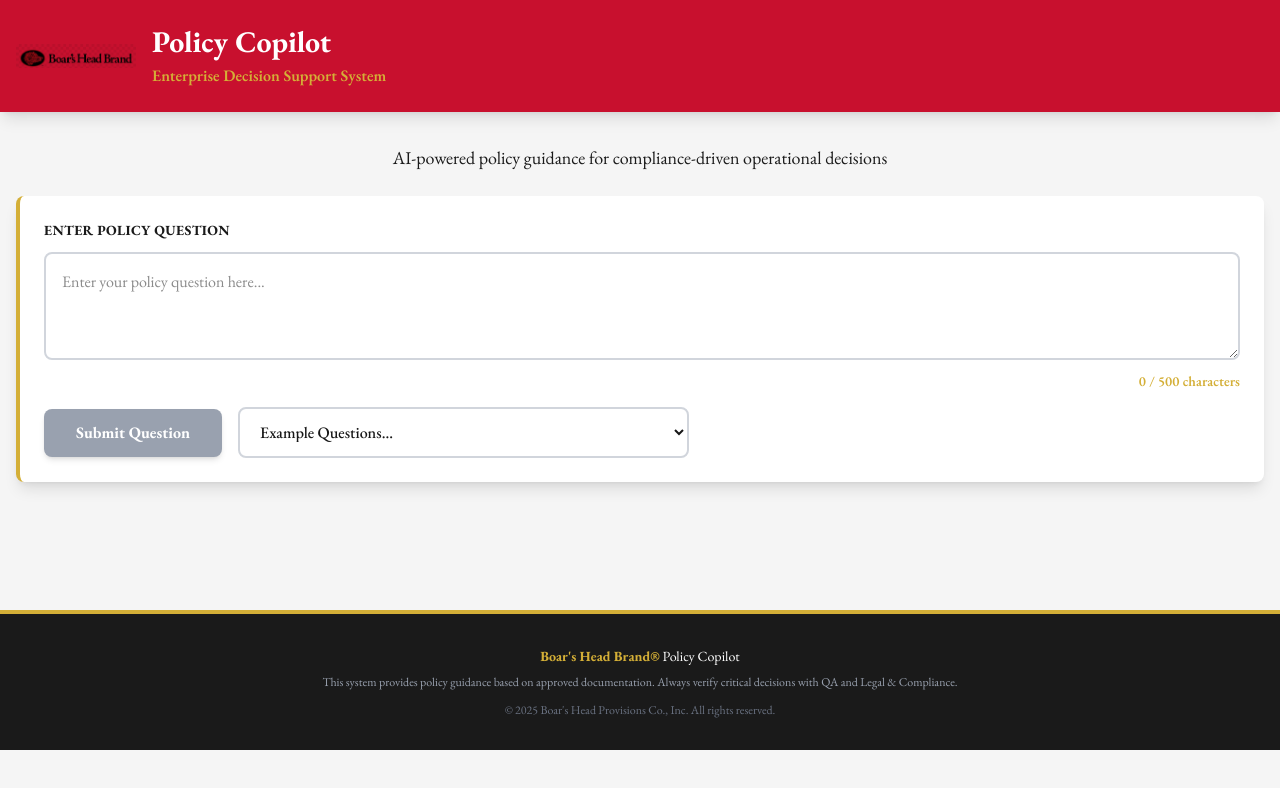
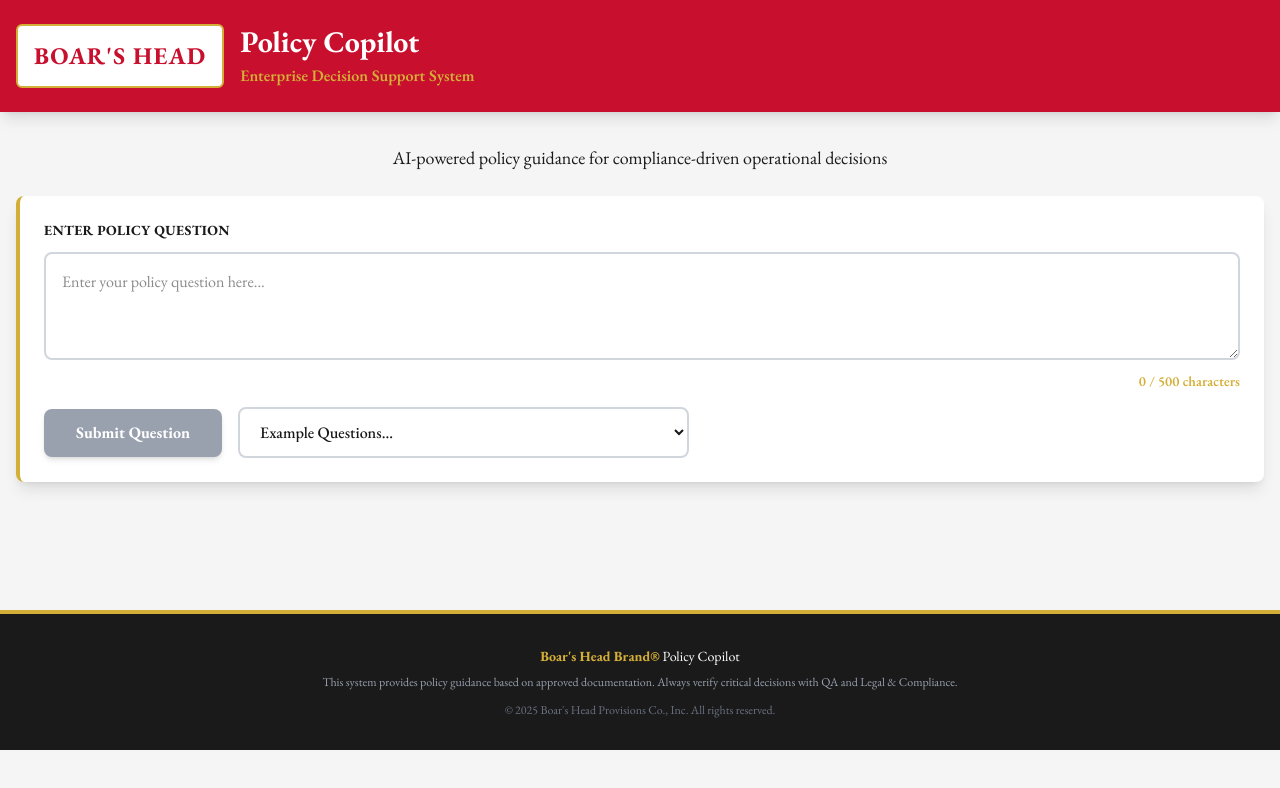
Before and after one commit to juanantoniogiraldo/policy-copilot, a Next.js app: page / in a window 1280 px wide. Shown: the top 788 px of the page. Built offline with nearby package versions, Linux system fonts and the light colour scheme.

Commit message:
Remove broken logo - replace with clean text placeholder
- Removed multiply blend mode that created checkerboard/black mess
- Added temporary BOAR'S HEAD text badge
- White background with gold border
- Clean professional look until proper transparent logo obtained

```diff
--- a/app/page.tsx
+++ b/app/page.tsx
@@ -46,20 +46,9 @@
       <header className="bg-[#C8102E] shadow-lg">
         <div className="max-w-7xl mx-auto px-4 py-6">
           <div className="flex items-center gap-4">
-            {/* Boar's Head Logo - CSS transparent white background */}
-            <div className="h-16 w-auto flex items-center">
-              <Image
-                src="/boars-head-logo.png"
-                alt="Boar's Head"
-                width={120}
-                height={64}
-                className="object-contain"
-                style={{
-                  mixBlendMode: 'multiply',
-                  opacity: 1
-                }}
-                priority
-              />
+            {/* Boar's Head Logo Placeholder - Temporary until proper transparent logo */}
+            <div className="h-16 px-4 bg-white rounded-md flex items-center justify-center border-2 border-[#D4AF37]">
+              <span className="text-[#C8102E] font-bold text-2xl tracking-wider">BOAR'S HEAD</span>
             </div>
             <div>
               <h1 className="text-3xl font-bold text-white mb-1">
```
